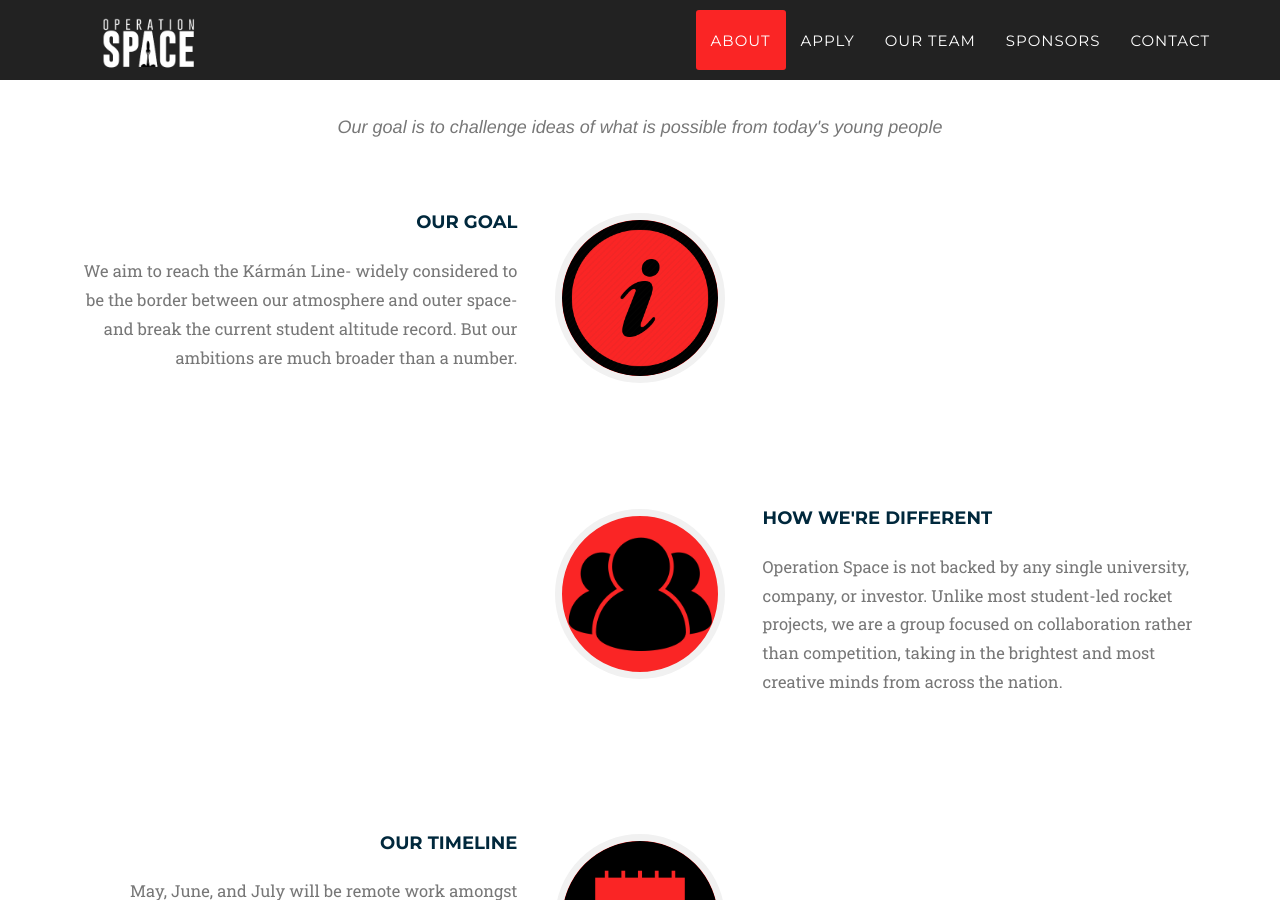
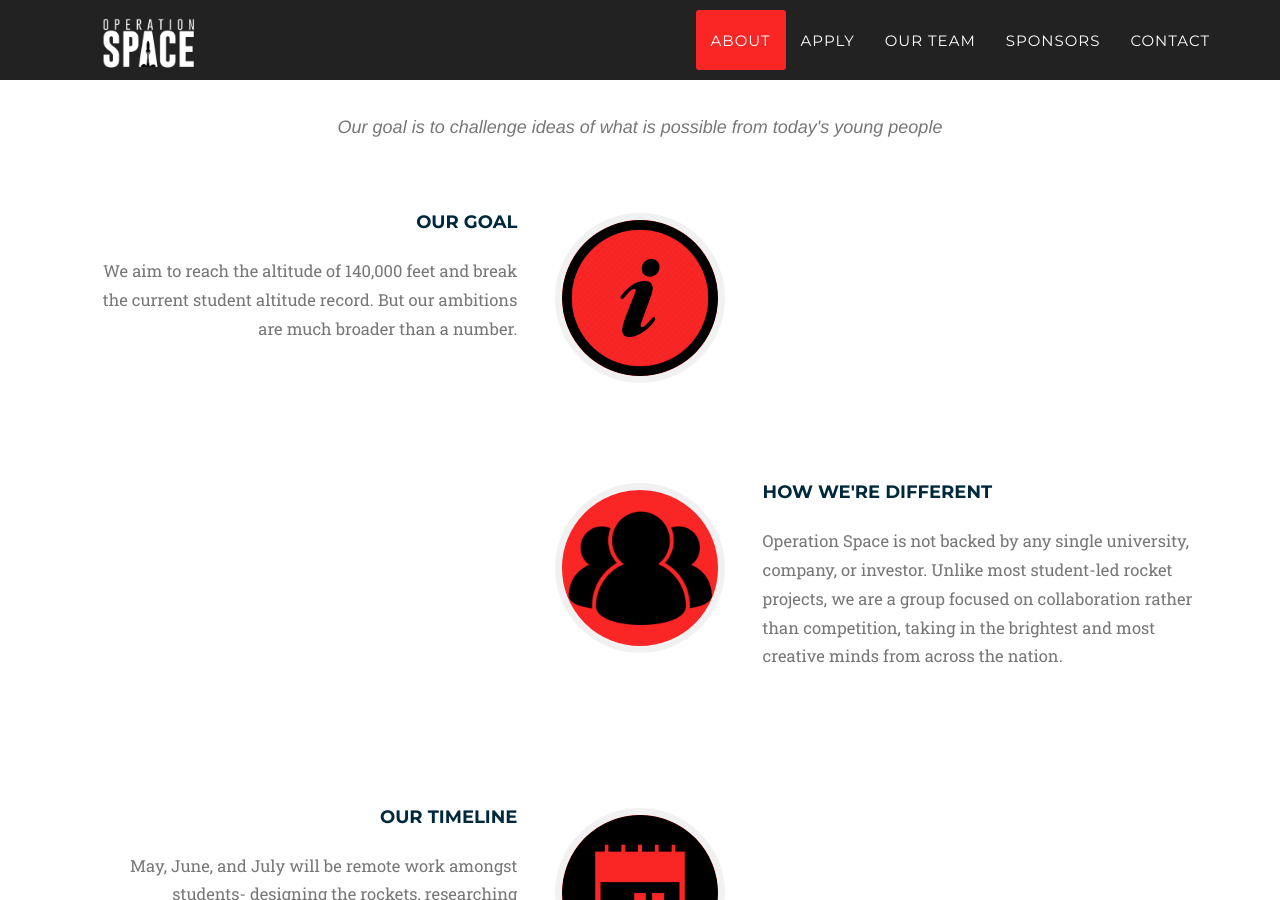
Before and after one commit to HughFerg/operation-space, a Jekyll site: the page built from index.html, in a window 1280 px wide and 900 px high, scrolled down 1033 px. Built offline with Jekyll 4.4.1, drawn with Linux system fonts in a browser that asks for light colours; nearby versions of some CDN libraries; some web fonts are replaced; library files that are not in the unit come from our copies.

Commit message:
not space anymore

```diff
--- a/_includes/2017_data/about.html
+++ b/_includes/2017_data/about.html
@@ -18,9 +18,9 @@
                             <div class="timeline-panel">
                                 <div class="timeline-heading">
                                     <h4>Our Goal</h4>
+                                    <p class="text-muted">We aim to reach the altitude of 140,000 feet and break the current student altitude record. But our ambitions are much broader than a number.</p>
                                 </div>
                                 <div class="timeline-heading">
-                                    <p class="text-muted">We aim to reach the Kármán Line- widely considered to be the border between our atmosphere and outer space- and break the current student altitude record. But our ambitions are much broader than a number.</p>
                                 </div>
                             </div>
                         </li>
```
